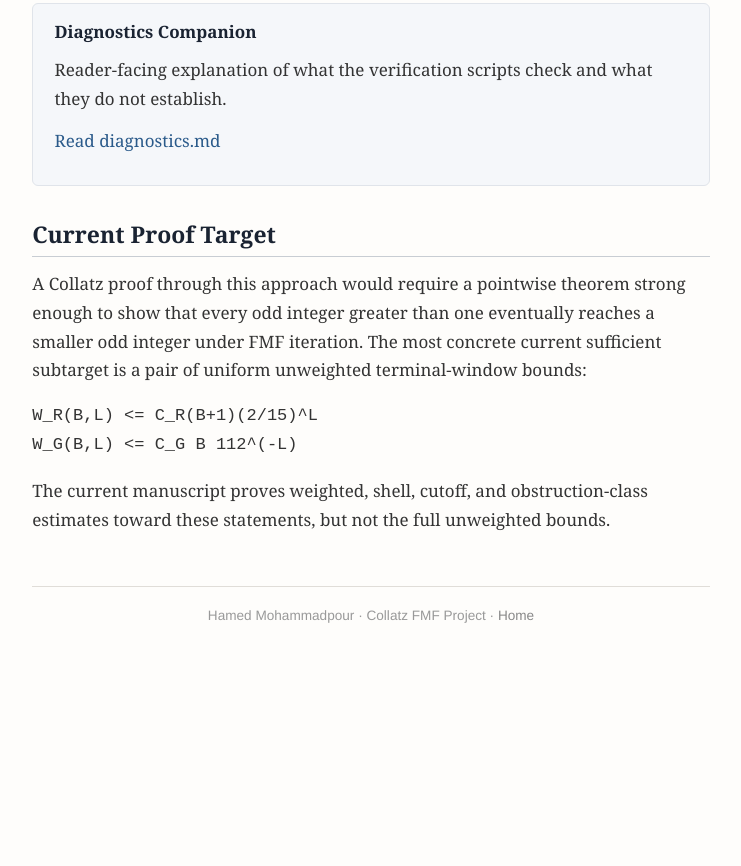
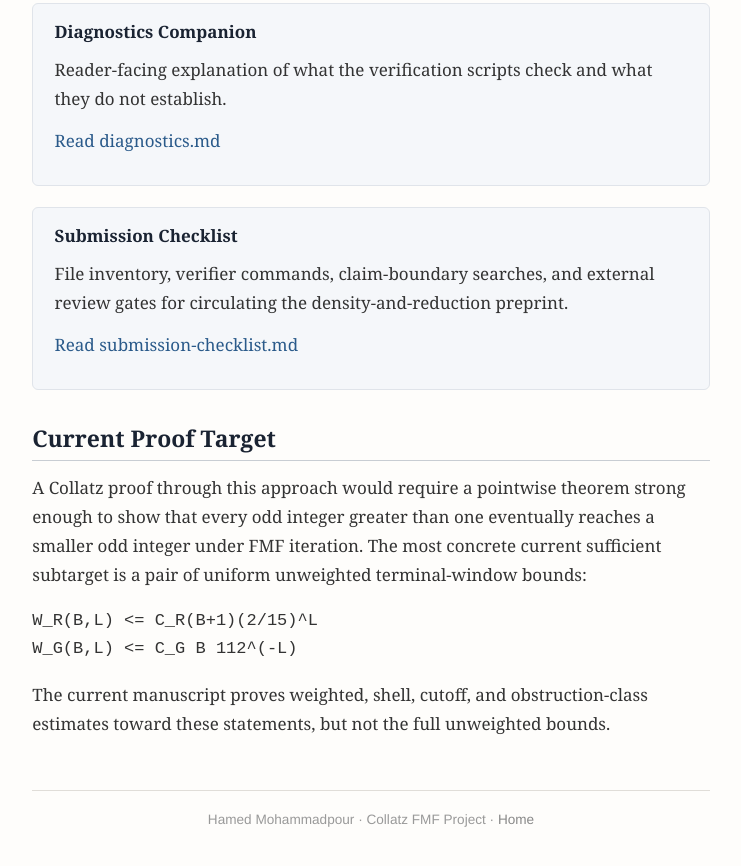
Before and after one commit to HamedMP/collatz-fmf, a plain HTML site: page site/audit.html in a window 1280 px wide. Shown: the part 1184-2050 px from the top of the page, without its empty margins (269-1010 px from the left). Before the commit the page ends 1862 px from the top, so only its background shows below. Drawn offline with Linux system fonts and the light colour scheme.

Commit message:
Add submission readiness checklist

```diff
--- a/site/audit.html
+++ b/site/audit.html
@@ -71,6 +71,15 @@
   <p><a href="https://github.com/HamedMP/collatz-fmf/blob/main/diagnostics.md">Read diagnostics.md</a></p>
 </div>
 
+<div class="result-card">
+  <h3>Submission Checklist</h3>
+  <p>
+    File inventory, verifier commands, claim-boundary searches, and external
+    review gates for circulating the density-and-reduction preprint.
+  </p>
+  <p><a href="https://github.com/HamedMP/collatz-fmf/blob/main/submission-checklist.md">Read submission-checklist.md</a></p>
+</div>
+
 <h2>Current Proof Target</h2>
 
 <p>
```
Also changed, not shown: 5 other files.
